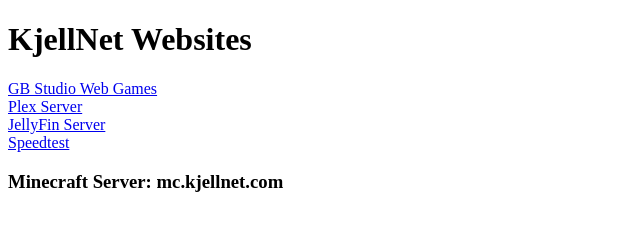
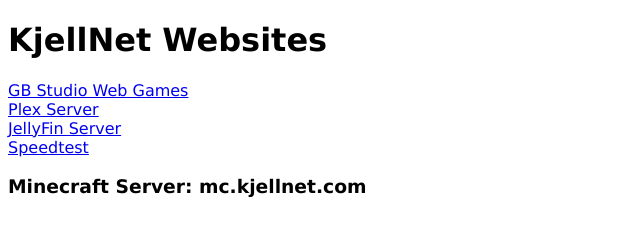
Before and after one commit to kjellnet/kjellnet.github.io, a plain HTML site: page index.html in a window 1280 px wide. Shown: the whole page, without its empty margins (0-640 px from the left). Drawn offline with Linux system fonts and the light colour scheme.

Commit message:
Update index.html

```diff
--- a/index.html
+++ b/index.html
@@ -4,11 +4,11 @@
         <title>KjellNet</title>
     </head>
     <body>
-        <h1>KjellNet Websites</h1>
-        <a href="gbstudio">GB Studio Web Games<br></a>
-		<a href="https://plex.kjellnet.com">Plex Server<br></a>
-		<a href="https://jellyfin.kjellnet.com">JellyFin Server<br></a>
-		<a href="https://ost.kjellnet.com">Speedtest<br></a>
-		<h3>Minecraft Server: mc.kjellnet.com</h3>
+        <h1 style="font-family:verdana;"> KjellNet Websites</h1>
+        <a style="font-family:verdana;" href="gbstudio">GB Studio Web Games<br></a>
+		<a style="font-family:verdana;" href="https://plex.kjellnet.com">Plex Server<br></a>
+		<a style="font-family:verdana;" href="https://jellyfin.kjellnet.com">JellyFin Server<br></a>
+		<a style="font-family:verdana;" href="https://ost.kjellnet.com">Speedtest<br></a>
+		<h3 style="font-family:verdana;"> Minecraft Server: mc.kjellnet.com</h3>
     </body>
 </html>
```
